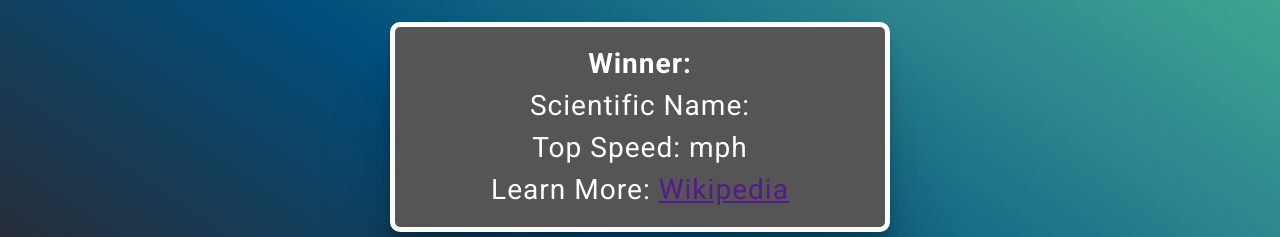
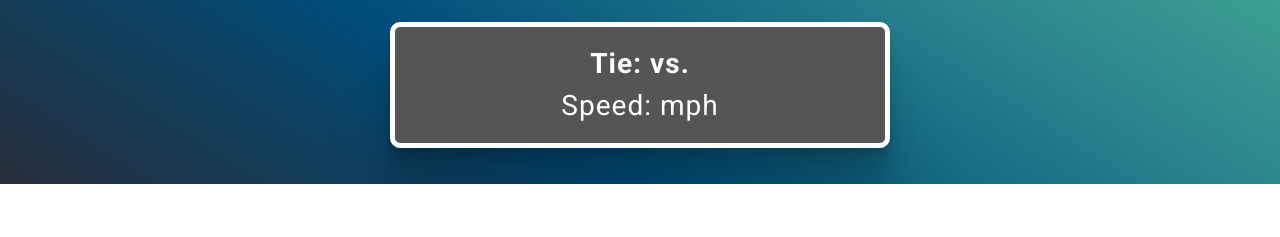
Before and after one commit to gmcln-rct/faster-than, a Vue app: page / in a window 1280 px wide. Shown: the part 616-853 px from the top of the page. After the commit the page ends 800 px from the top, so only its background shows below. Built offline with nearby package versions, Linux system fonts and the light colour scheme; a web font is replaced by a local one.

Commit message:
Work on tie

```diff
--- a/src/components/TheTie.vue
+++ b/src/components/TheTie.vue
@@ -1,17 +1,14 @@
 <template>
   <section class="tieSection" v-if="currentWinner !== ''">
-    <h4>Winner: {{ commonName }}</h4>
-    <p>
-      Scientific Name: <em>{{ scientificName }}</em>
-    </p>
-    <p>Top Speed: {{ speed }} mph</p>
-    <p>Learn More: <a :href="siteLink" target="_blank">Wikipedia</a></p>
+    <h4>Tie: {{ name1 }} vs. {{ name2 }}</h4>
+
+    <p>Speed: {{ speed }} mph</p>
   </section>
 </template>
 
 <script>
 export default {
-  props: ['currentWinner', 'commonName', 'scientificName', 'siteLink', 'speed']
+  props: ['name1', 'name2', 'speed']
 };
 </script>
 
```
